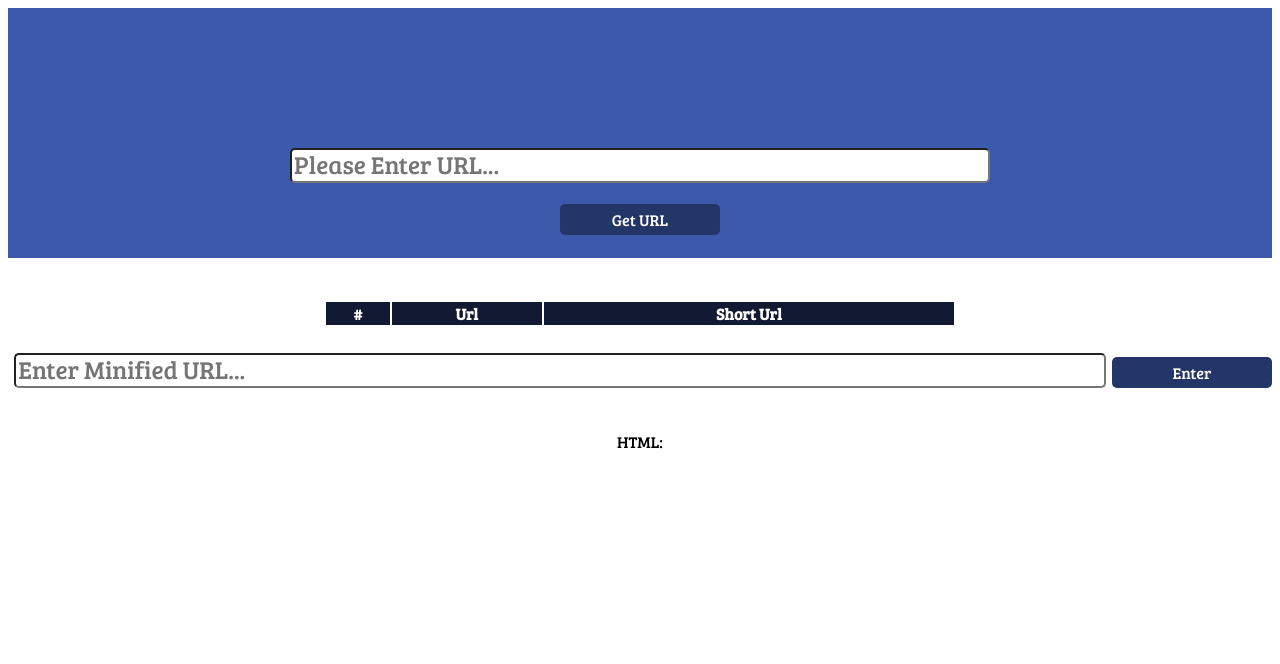
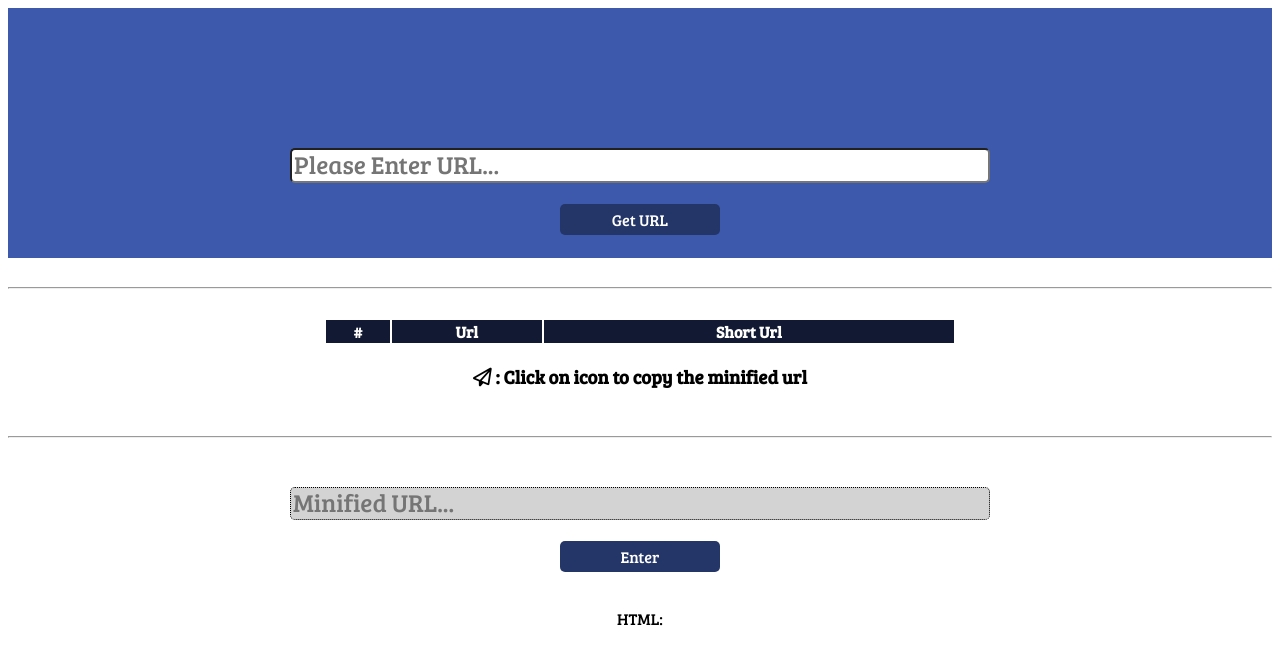
Before and after one commit to govipul/urlshortner, a website: page index.html in a window 1280 px wide. Drawn offline with nearby package versions, Linux system fonts and the light colour scheme; no server answers; a web font is replaced by a local one.

Commit message:
improved the UI

```diff
--- a/index.html
+++ b/index.html
@@ -17,6 +17,7 @@
         </div>
       </div>
       <br/>
+      <hr>
       <br/>
       <div id="table-data">
           <table class="table">
@@ -28,15 +29,20 @@
               <tr class="row" ng-repeat="urlData in urlList">
                 <td>{{$index + 1}}</td>
                 <td>{{urlData.url}}</td>
-                <td><a ng-click=fillLink(urlData)>{{urlData.shortUrl}}</a></td>
+                <td>{{urlData.shortUrl}} &nbsp; &nbsp;<a ng-click=fillLink(urlData) class="point"><i class="fa fa-paper-plane-o"></i></a></td>
               </tr>
           </table>
+          <h3><i class="fa fa-paper-plane-o"></i> : Click on icon to copy the minified url</h3>
       </div>
+      <br>
+      <hr>
+      <br>
       <div id="search-url">
         <div class="search-form">
-          <input type="text" id="enterUrl" placeholder="Enter Minified URL..." readonly ng-model="shortUrl" class="flex-item"></input>
-          <div id="submit" class="button" ng-click="searchUrl()" class="flex-item">Enter</div>
-
+          <input type="text" id="enterShortUrl" placeholder="Minified URL..." readonly ng-model="shortUrl" class="flex-item"></input>
+          <br>
+          <br>
+          <div id="submit" class="button flex-item" ng-click="searchUrl()">Enter</div>
         </div>
       </div>
 
--- a/sass/main.sass
+++ b/sass/main.sass
@@ -68,12 +68,10 @@ body
   padding-top: 20px
 
   .search-form
-    display: flex
-    flex-direction: row
     align-items: baseline
     justify-content: space-between
-    .flex-item
-      flex-grow: 1
-      width: 50%
-      flex-shrink: 1
-      margin: 0.5%
+
+#enterShortUrl
+  @extend #enterUrl
+  border: dotted 1px #000000
+  background-color: #D3D3D3
```
Also changed, not shown: css/main.css.
